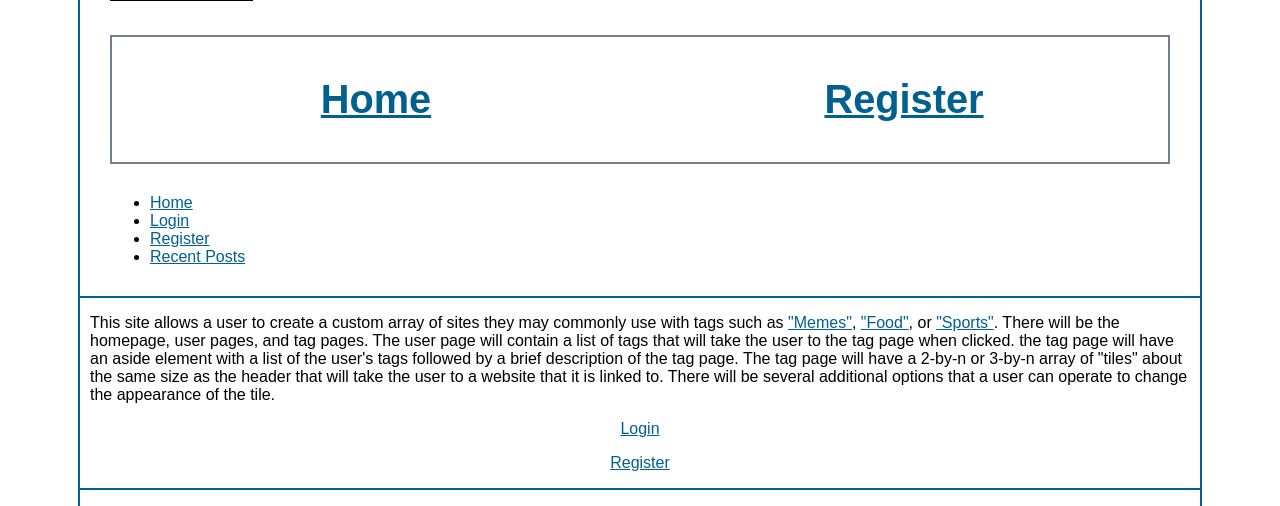
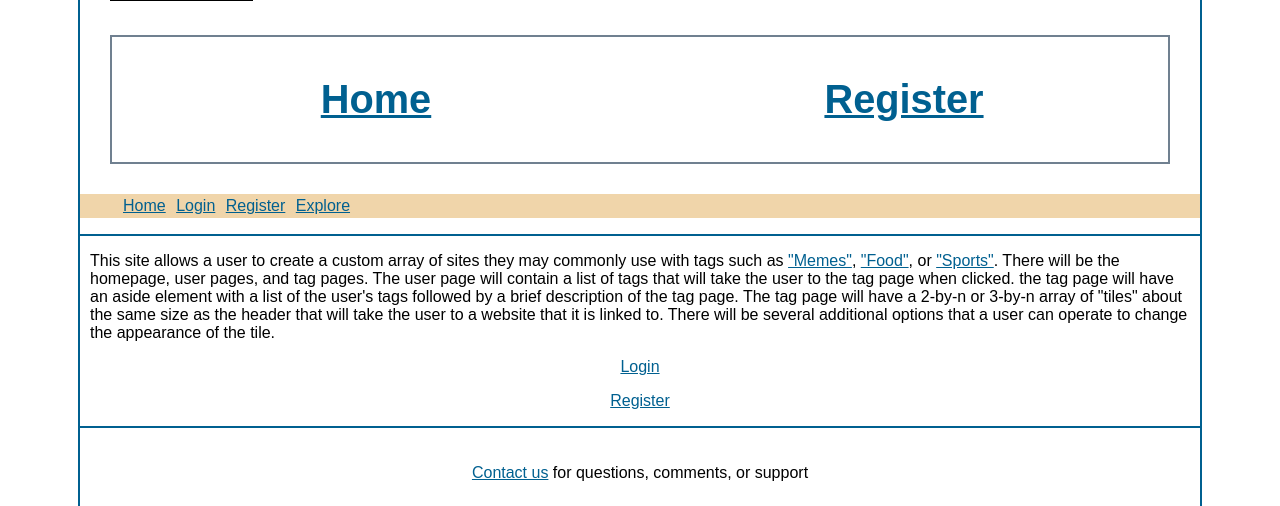
Before and after one commit to KyleDove95/SiteSight, a PHP site: page /index.php in a window 1280 px wide. Shown: the part 165-671 px from the top of the page. Run offline with PHP 8.4, Linux system fonts and the light colour scheme.

Commit message:
rename & delete elements

```diff
--- a/includes/nav-bar.php
+++ b/includes/nav-bar.php
@@ -20,15 +20,15 @@
 
 ?>
 
-<header class="navbar navbar-default navbar-static-top">
+<nav class="navbar navbar-default navbar-static-top">
     <div class="container-fluid">
         <div class="navbar-collapse collapse">
             <ul class="nav navbar-nav navbar-right">
-                <li <?php if ($title === 'Home') {echo 'class="active"';} ?>><a href="index">Home</a></li>
+                <li <?php if ($title === 'Home') {echo 'class="active"';} ?>><a href="index.php">Home</a></li>
                 <li <?php if ($title === 'Login') {echo 'class="active"';} ?>><a href="login.php">Login</a></li>
                 <li <?php if ($title === 'Register') {echo 'class="active"';} ?>><a href="register.php">Register</a></li>
-                <li <?php if ($title === 'Recent Posts') {echo 'class="active"';} ?>><a href="recent.php">Recent Posts</a></li>
+                <li <?php if ($title === 'Recent Posts') {echo 'class="active"';} ?>><a href="num_tags.php">Explore</a></li>
             </ul>
         </div>
     </div>
-</header>
+</nav>
```
